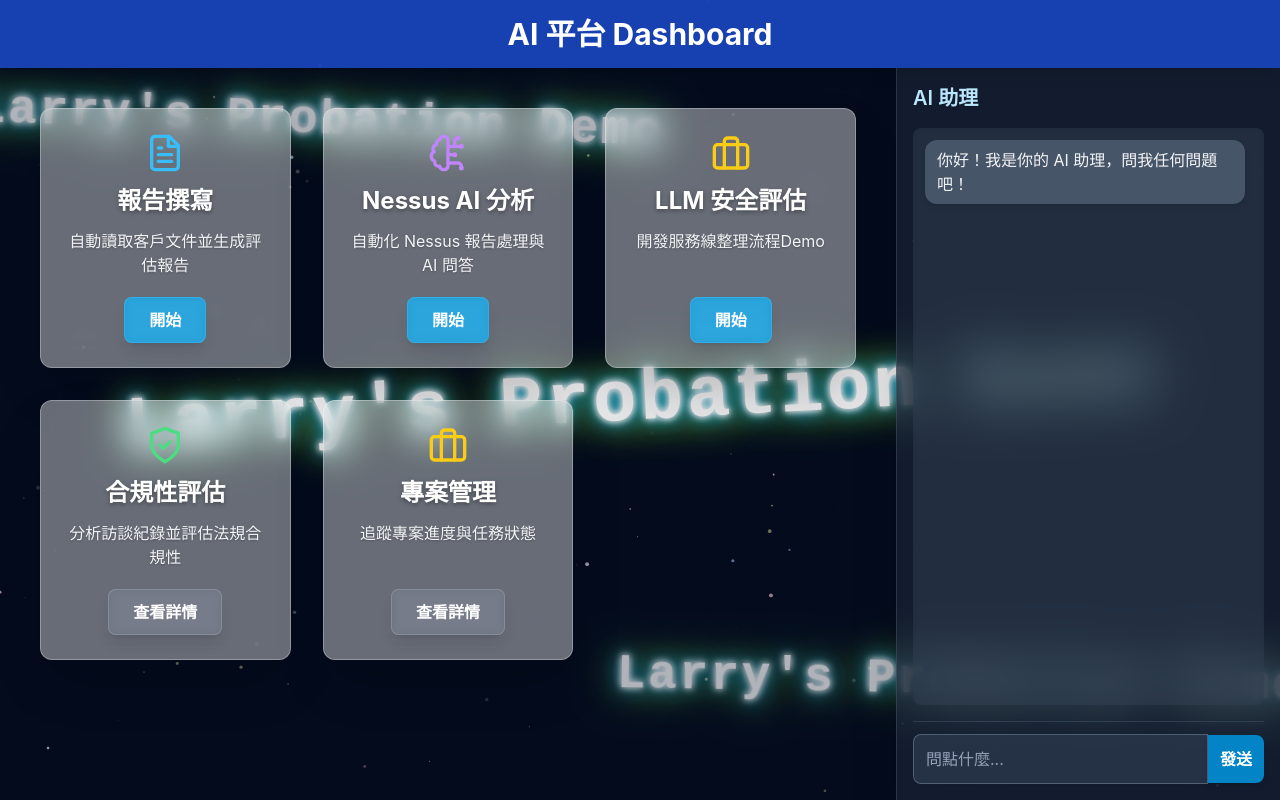
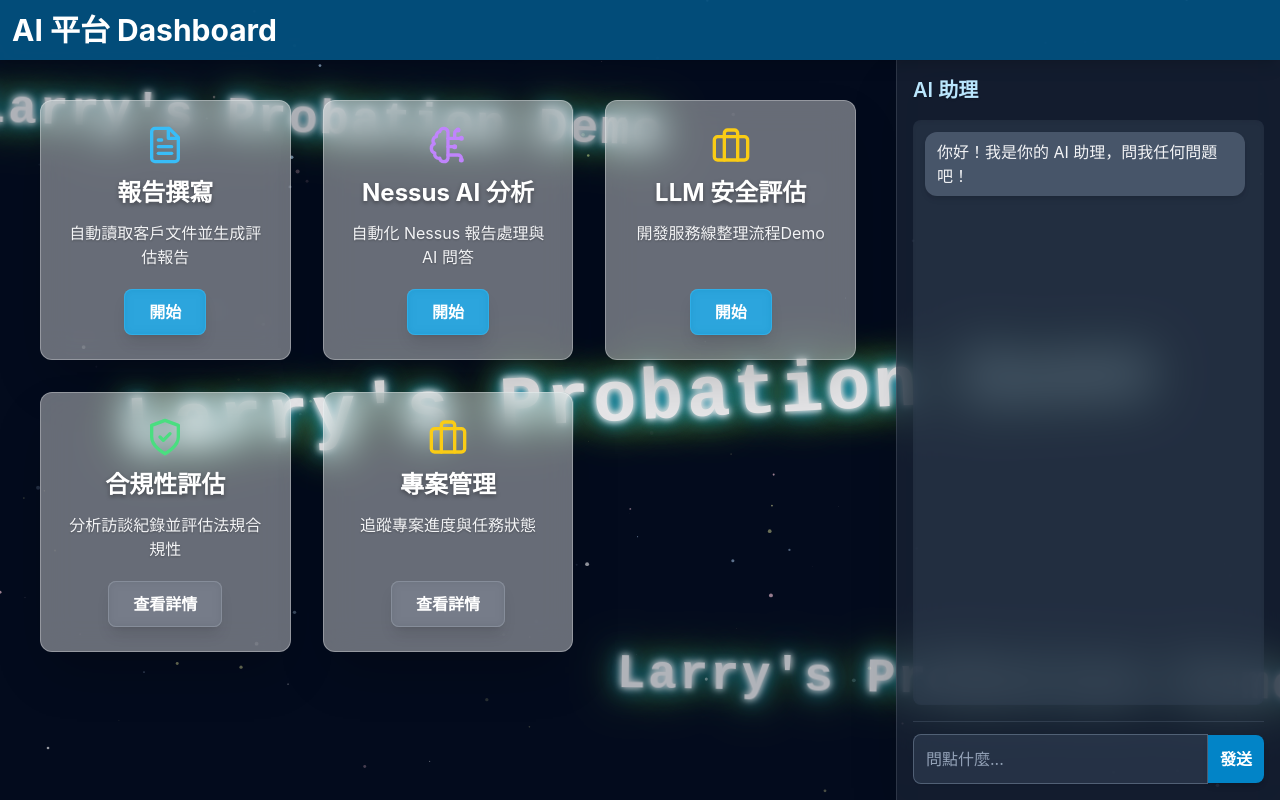
Before and after one commit to wisdoman951/larryjzhangVite, a React (Vite) app: page / in a window 1280 px wide. Built offline with nearby package versions, Linux system fonts and the light colour scheme.

Commit message:
Update Dashboard.jsx

```diff
--- a/src/components/Dashboard.jsx
+++ b/src/components/Dashboard.jsx
@@ -114,7 +114,7 @@ const Dashboard = () => {
 
   return (
     <>
-      <header className="bg-blue-700/80 text-white p-4 shadow-lg backdrop-blur-md sticky top-0 z-20">
+      <header className="bg-sky-700/70 text-white p-3 shadow-lg backdrop-blur-md sticky top-0 z-30 flex items-center">
         <h1 className="text-3xl font-bold text-center">AI 平台 Dashboard</h1>
       </header>
 
```
